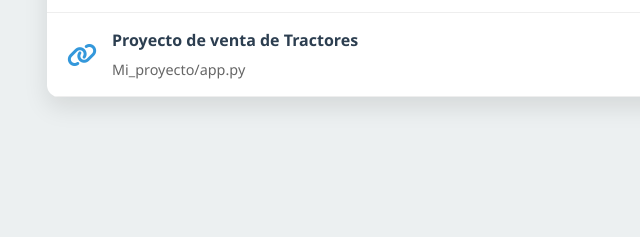
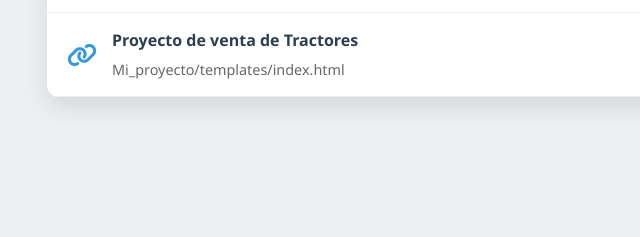
Before and after one commit to Hugoz23-alt/Hugoz23-alt.github.io, a plain HTML site: page index.html in a window 1280 px wide. Shown: the part 274-511 px from the top of the page, 193-833 px from the left. Drawn offline with Linux system fonts and the light colour scheme.

Commit message:
Update index.html

```diff
--- a/index.html
+++ b/index.html
@@ -151,7 +151,7 @@
                 <i class="fas fa-link link-icon"></i>
                 <div class="link-details">
                     <div class="link-title">Proyecto de venta de Tractores</div>
-                    <div class="link-url">Mi_proyecto/app.py</div>
+                    <div class="link-url">Mi_proyecto/templates/index.html</div>
                 </div>
                 <a target="_blank" href="Mi_proyecto/templates/index.html" class="fas fa-external-link-alt" style="color:#666; margin-left:10px;"></a>
             <!-- More links can be added here -->
```
